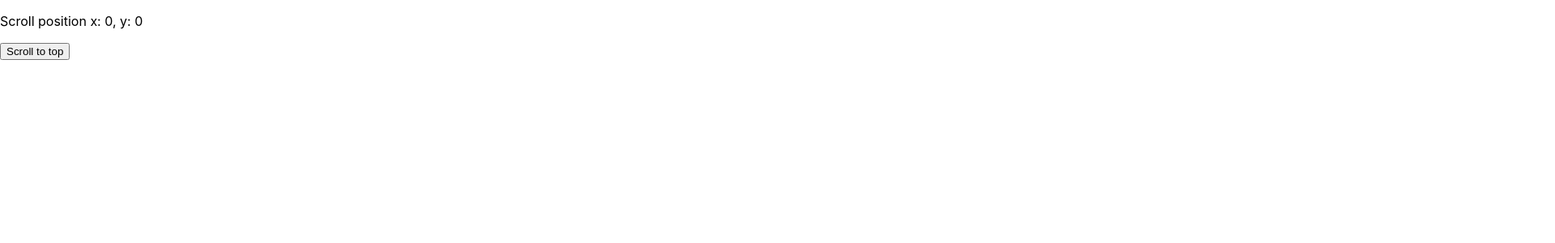
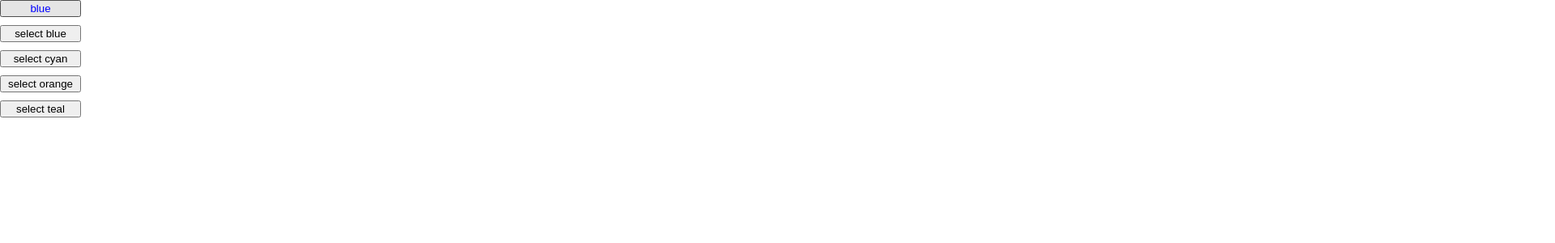
Before and after one commit to bobkov-evgeny/react-custom-hooks, a React (Create React App) app: page / in a window 1280 px wide. Shown: the top 300 px of the page at 81% size, 1920 px wide, since content can reach past the window. Built offline with nearby package versions, Linux system fonts and the light colour scheme.

Commit message:
useToggleAdvanced implementation

```diff
--- a/src/App.js
+++ b/src/App.js
@@ -1,15 +1,30 @@
 import './App.css';
-import {useWindowScroll} from "./useWindowScroll";
+import {useToggleAdvanced} from "./useToggleAdvanced";
 
 function App() {
-    const [scroll, scrollTo] = useWindowScroll();
+    const [value, toggle] = useToggleAdvanced(['blue', 'orange', 'cyan', 'teal']);
 
     return (
-        <div style={{height: '2000px', width: '3000px'}}>
-            <p>
-                Scroll position x: {scroll.x}, y: {scroll.y}
-            </p>
-            <button onClick={() => scrollTo({ y: 0 })}>Scroll to top</button>
+        <div style={{display: 'flex', flexDirection: 'column', gap: '10px', width: '100px'}}>
+            <button onClick={() => toggle()} style={{color: value}}>
+                {value}
+            </button>
+
+            <button onClick={() => toggle('blue')}>
+                select blue
+            </button>
+
+            <button onClick={() => toggle('cyan')}>
+                select cyan
+            </button>
+
+            <button onClick={() => toggle('orange')}>
+                select orange
+            </button>
+
+            <button onClick={() => toggle('teal')}>
+                select teal
+            </button>
         </div>
     );
 }
--- /dev/null
+++ b/src/useToggleAdvanced.js
@@ -0,0 +1,31 @@
+import {useReducer} from 'react';
+
+const ReducerActionTypes = {
+    TOGGLE: 'toggle',
+    SET: 'set',
+};
+
+const toggleReducer = (state, action) => {
+    switch (action.type) {
+        case ReducerActionTypes.TOGGLE:
+            return [...state.slice(1, state.length), state[0]];
+        case ReducerActionTypes.SET:
+            return [action.payload, ...state.filter(val => val !== action.payload)];
+        default:
+            return state;
+    }
+};
+
+export function useToggleAdvanced(values) {
+    const [state, dispatch] = useReducer(toggleReducer, values);
+
+    const toggleValue = (newValue = null) => {
+        if(newValue) {
+            dispatch({type: ReducerActionTypes.SET, payload: newValue});
+        } else {
+            dispatch({type: ReducerActionTypes.TOGGLE});
+        }
+    };
+
+    return [state[0], toggleValue]
+}
```
